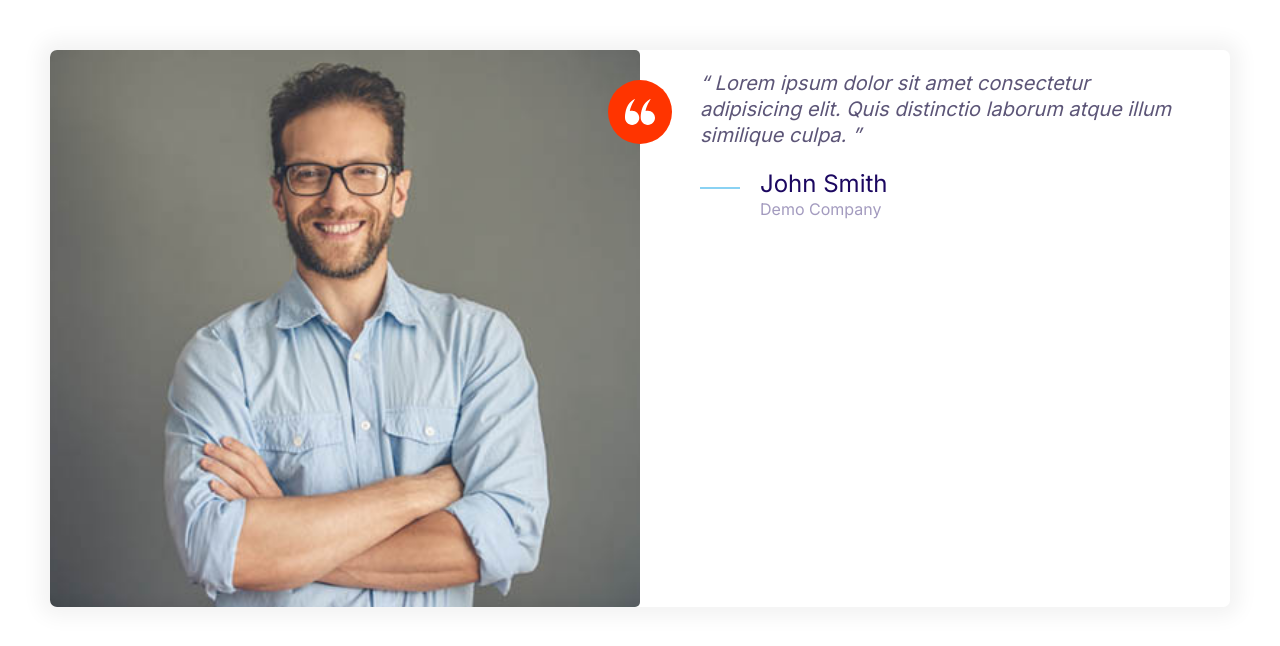
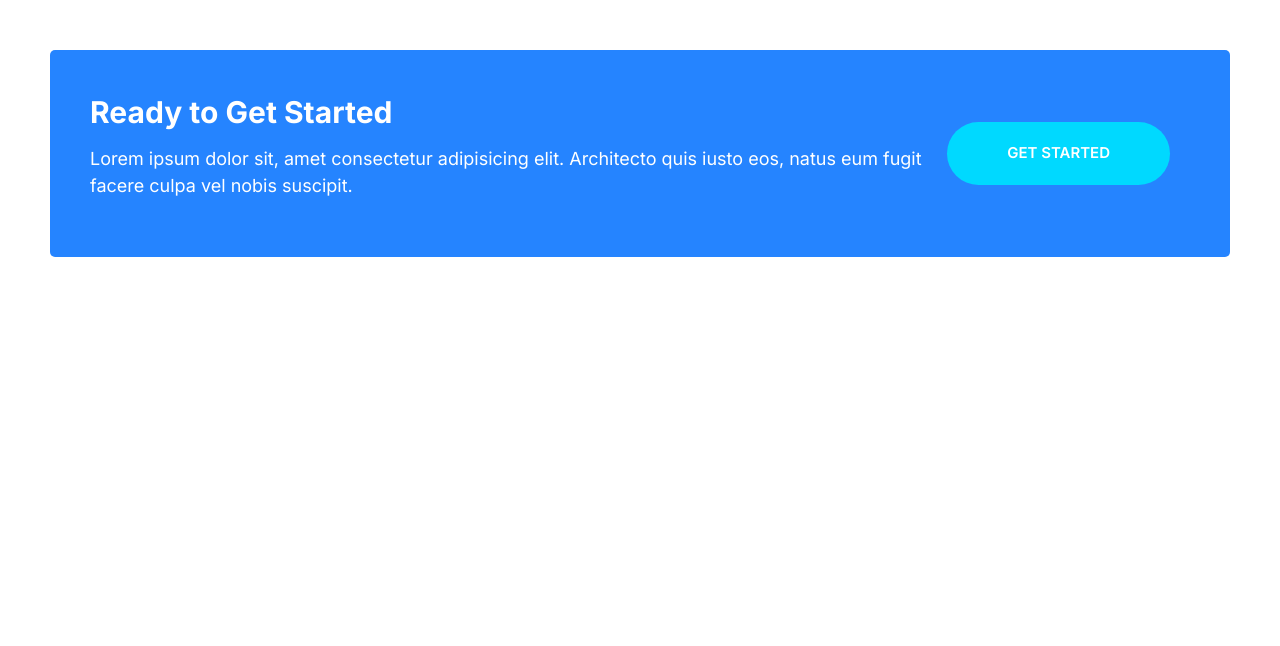
Before and after one commit to bakatsiasg/moshify-bakatsias, a plain HTML site: page index.html in a window 1280 px wide. Drawn offline with Linux system fonts and the light colour scheme.

Commit message:
Callout component

```diff
--- a/css/styles.css
+++ b/css/styles.css
@@ -247,6 +247,11 @@ a{
 .btn--outline:hover{
     background: var(--color-headings);
     color: #fff;
+}
+
+.btn--stretched{
+    padding-left: 6rem;
+    padding-right: 6rem;
 }
 
 .btn--block{
@@ -516,3 +521,45 @@ background: #02cdf1;
         right: -32px;
     }
 }
+
+
+/* Callouts */
+.callout{
+    padding: 4rem;
+    border-radius: 5px;
+}
+
+.callout--primary{
+    background: var(--color-primary);
+    color: #fff;
+}
+
+.callout__heading{
+    color: #fff;
+    margin-top: 0;
+    font-size: 3rem;
+}
+
+.callout .btn{
+    justify-self: center;
+    align-self: center;
+}
+
+.callout__content{
+    text-align: center;
+}
+
+@media screen and (min-width: 768px){
+    .callout .grid--1x2{
+        grid-template-columns: 1fr auto;
+    }
+
+    .callout__content{
+        text-align: left;
+    }
+
+    .callout .btn{
+        justify-self: start;
+        margin: 0 2rem;
+    }
+}
--- a/index.html
+++ b/index.html
@@ -14,34 +14,16 @@
     <link rel="stylesheet" href="css/styles.css" />
   </head>
   <body style="padding: 5rem">
-    <div class="card testimonial">
+    <div class="callout callout--primary">
       <div class="grid grid--1x2">
-        <div class="testimonial__image">
-          <img src="images/testimonial.jpg" alt="a happy, smiling customer" />
-          <span class="icon-container icon-container--accent">
-            <svg class="icon icon--white icon--small">
-              <use xlink:href="images/sprite.svg#quotes"></use>
-            </svg>
-          </span>
+        <div class="callout__content">
+          <h2 class="callout__heading">Ready to Get Started</h2>
+          <p>
+            Lorem ipsum dolor sit, amet consectetur adipisicing elit. Architecto
+            quis iusto eos, natus eum fugit facere culpa vel nobis suscipit.
+          </p>
         </div>
-        <blockquote class="quote">
-          <p class="quote__text">
-            Lorem ipsum dolor sit amet consectetur adipisicing elit. Quis distinctio laborum atque illum similique culpa.
-          </p>
-          <footer>
-            <div class="media">
-              <div class="media__image">
-                </svg><svg class="icon icon--primary quote__image">
-                    <use xlink:href="images/sprite.svg#line"></use>
-                </svg>
-              </div>
-              <div class="media__body">
-                <h3 class="media__title quote__author">John Smith</h3>
-                <p class="quote__organization">Demo Company</p>
-              </div>
-            </div>
-          </footer>
-        </blockquote>
+        <a href="#" class="btn btn--secondary btn--stretched">Get Started</a>
       </div>
     </div>
   </body>
```
Also changed, not shown: components/callout.html (added, +12 -0 lines).
